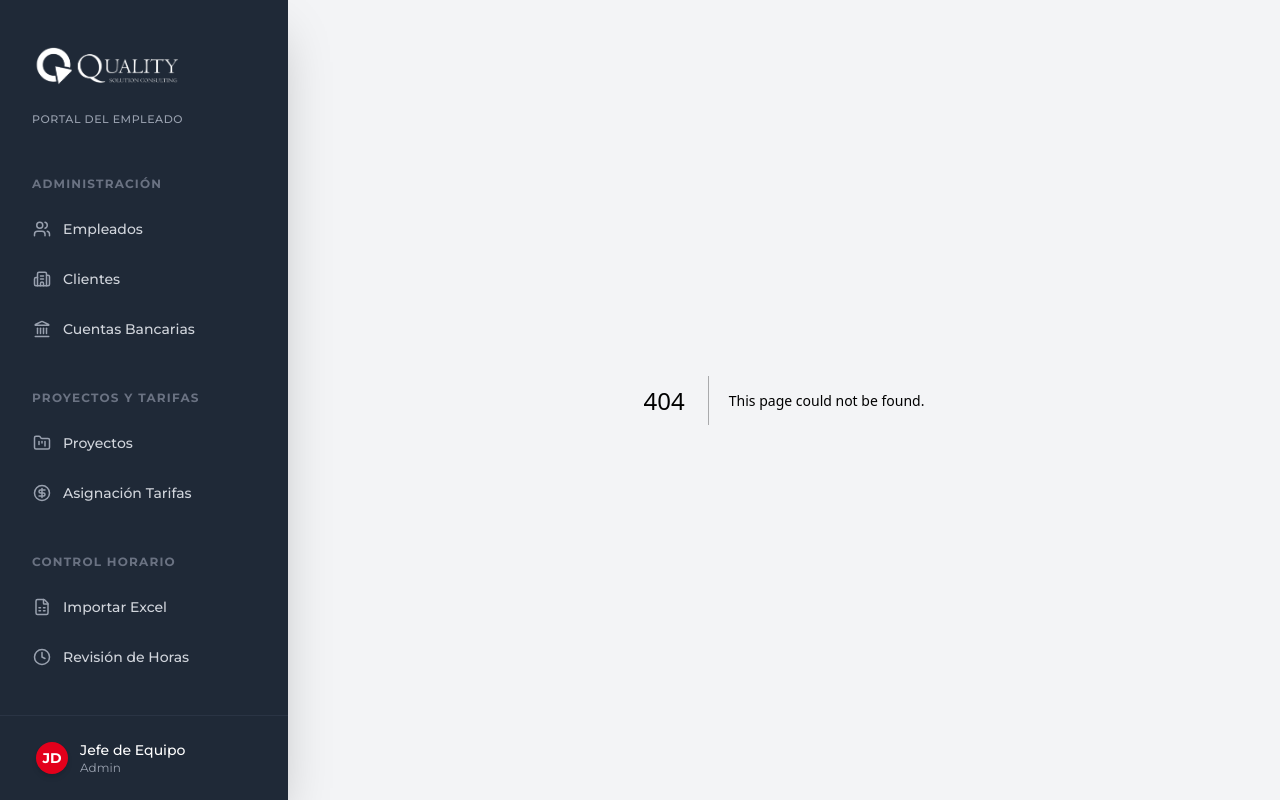
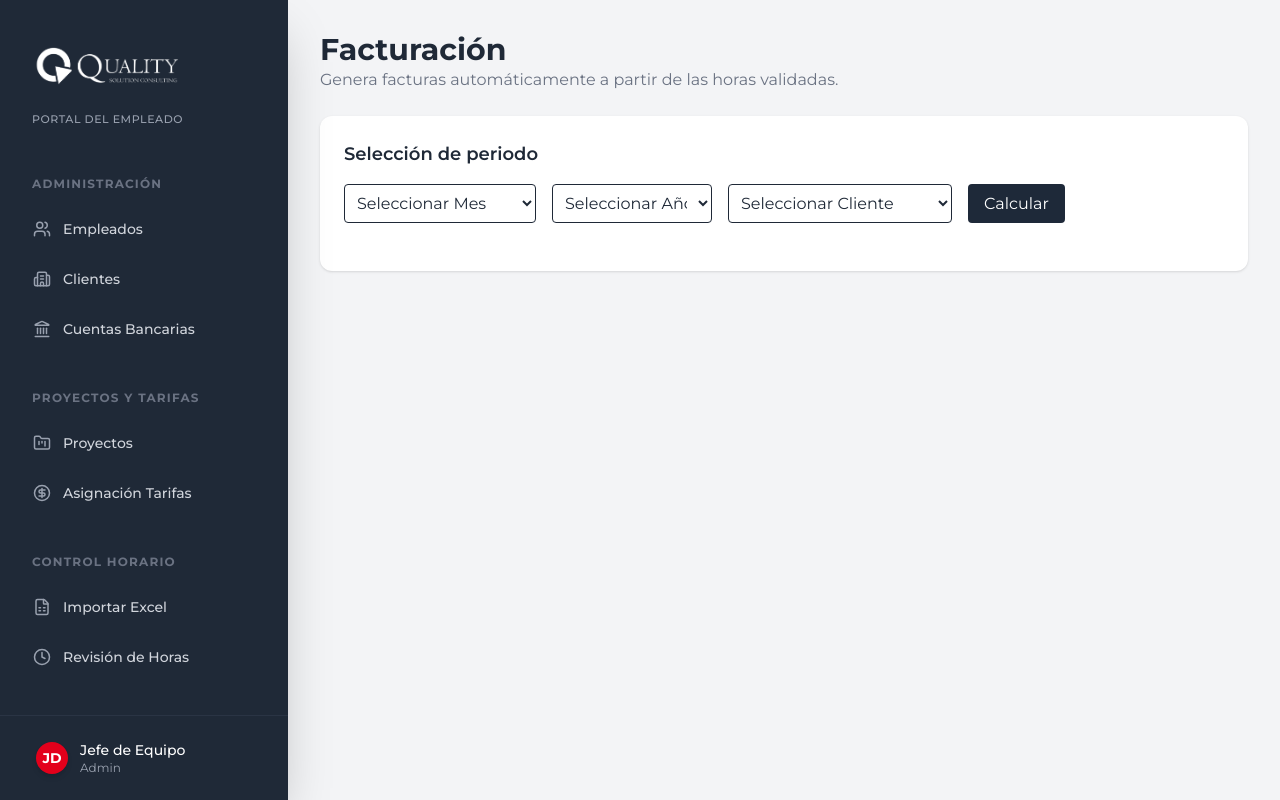
Before and after one commit to erpereh/demo-practicas, a Next.js app in the folder front/: page /facturas in a window 1280 px wide. Before the commit this address had no page. Built offline with nearby package versions, Linux system fonts and the light colour scheme.

Commit message:
C:\Users\pablo\OneDrive\Documentos y Videojuegos\GitHub\demo-practicas\front\app\facturas\page.tsx

```diff
--- /dev/null
+++ b/front/app/facturas/page.tsx
@@ -0,0 +1,136 @@
+"use client";
+import { useState } from "react";
+
+export default function FacturacionPage() {
+  const [mes, setMes] = useState("");
+  const [anio, setAnio] = useState("");
+  const [cliente, setCliente] = useState("");
+  const [preview, setPreview] = useState(false);
+  const [generada, setGenerada] = useState(false);
+
+  const horas = 120;
+  const tarifa = 25;
+  const base = horas * tarifa;
+  const iva = base * 0.21;
+  const total = base + iva;
+
+  const calcularFactura = () => {
+    if (!mes || !anio || !cliente) return;
+    setPreview(true);
+    setGenerada(false);
+  };
+
+  const generarFactura = () => {
+    setGenerada(true);
+  };
+
+  return (
+    <div className="p-8">
+      {/* HEADER */}
+      <div className="flex justify-between items-center mb-6">
+        <div>
+          <h1 className="text-3xl font-bold">Facturación</h1>
+          <p className="text-gray-500">
+            Genera facturas automáticamente a partir de las horas validadas.
+          </p>
+        </div>
+
+        {preview && !generada && (
+          <button
+            onClick={generarFactura}
+            className="bg-red-600 text-white px-5 py-2 rounded-lg shadow hover:bg-red-700"
+          >
+            + Generar Factura
+          </button>
+        )}
+      </div>
+
+      {/* CARD */}
+      <div className="bg-white rounded-xl shadow p-6">
+
+        <h2 className="text-lg font-semibold mb-4">
+          Selección de periodo
+        </h2>
+
+        <div className="flex gap-4 mb-6">
+
+          {/* MES */}
+          <select
+            value={mes}
+            onChange={(e) => setMes(e.target.value)}
+            className="border p-2 rounded w-48"
+          >
+            <option value="">Seleccionar Mes</option>
+            {[
+              "Enero", "Febrero", "Marzo", "Abril",
+              "Mayo", "Junio", "Julio", "Agosto",
+              "Septiembre", "Octubre", "Noviembre", "Diciembre"
+            ].map((m, i) => (
+              <option key={i} value={i + 1}>
+                {m}
+              </option>
+            ))}
+          </select>
+
+          {/* AÑO */}
+          <select
+            value={anio}
+            onChange={(e) => setAnio(e.target.value)}
+            className="border p-2 rounded w-40"
+          >
+            <option value="">Seleccionar Año</option>
+            {Array.from({ length: 21 }, (_, i) => 2010 + i).map((y) => (
+              <option key={y} value={y}>
+                {y}
+              </option>
+            ))}
+          </select>
+
+          {/* CLIENTE */}
+          <select
+            value={cliente}
+            onChange={(e) => setCliente(e.target.value)}
+            className="border p-2 rounded w-56"
+          >
+            <option value="">Seleccionar Cliente</option>
+            <option value="CYC">CYC</option>
+            <option value="ATOS">ATOS</option>
+            <option value="META4">META4</option>
+          </select>
+
+          <button
+            onClick={calcularFactura}
+            className="bg-gray-800 text-white px-4 rounded hover:bg-gray-900"
+          >
+            Calcular
+          </button>
+        </div>
+
+        {preview && (
+          <div className="border-t pt-6">
+            <h3 className="font-semibold mb-4">Previsualización</h3>
+
+            <div className="grid grid-cols-2 gap-4 text-sm">
+              <p><strong>Cliente:</strong> {cliente}</p>
+              <p><strong>Periodo:</strong> {mes}/{anio}</p>
+              <p><strong>Total Horas:</strong> {horas} h</p>
+              <p><strong>Tarifa media:</strong> {tarifa} €</p>
+              <p><strong>Base imponible:</strong> {base.toFixed(2)} €</p>
+              <p><strong>IVA (21%):</strong> {iva.toFixed(2)} €</p>
+            </div>
+
+            <div className="mt-6 text-xl font-bold">
+              Total Factura: {total.toFixed(2)} €
+            </div>
+
+            {generada && (
+              <div className="mt-4 text-green-600 font-semibold">
+                ✅ Factura generada correctamente
+              </div>
+            )}
+          </div>
+        )}
+      </div>
+    </div>
+  );
+}
```
